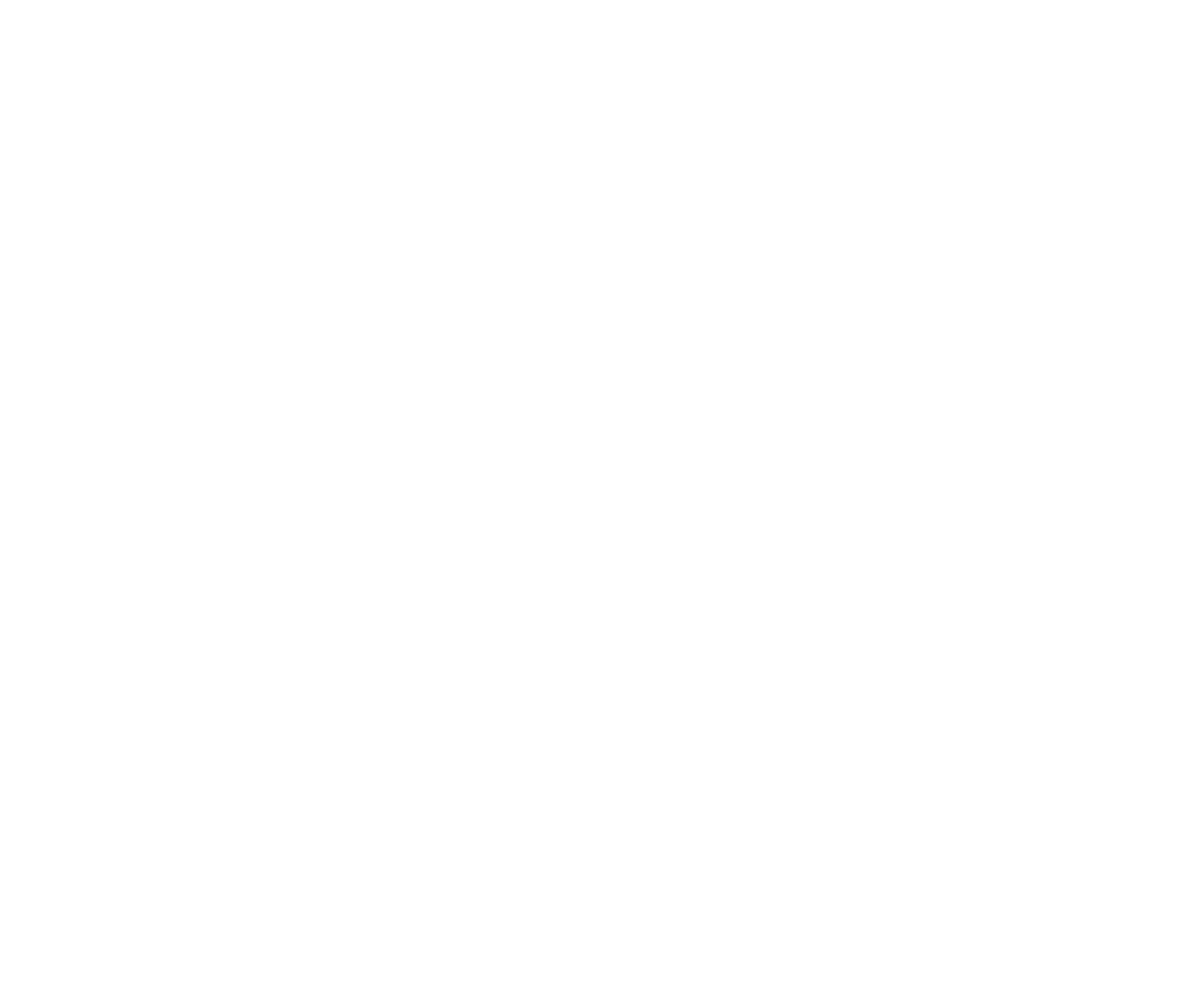
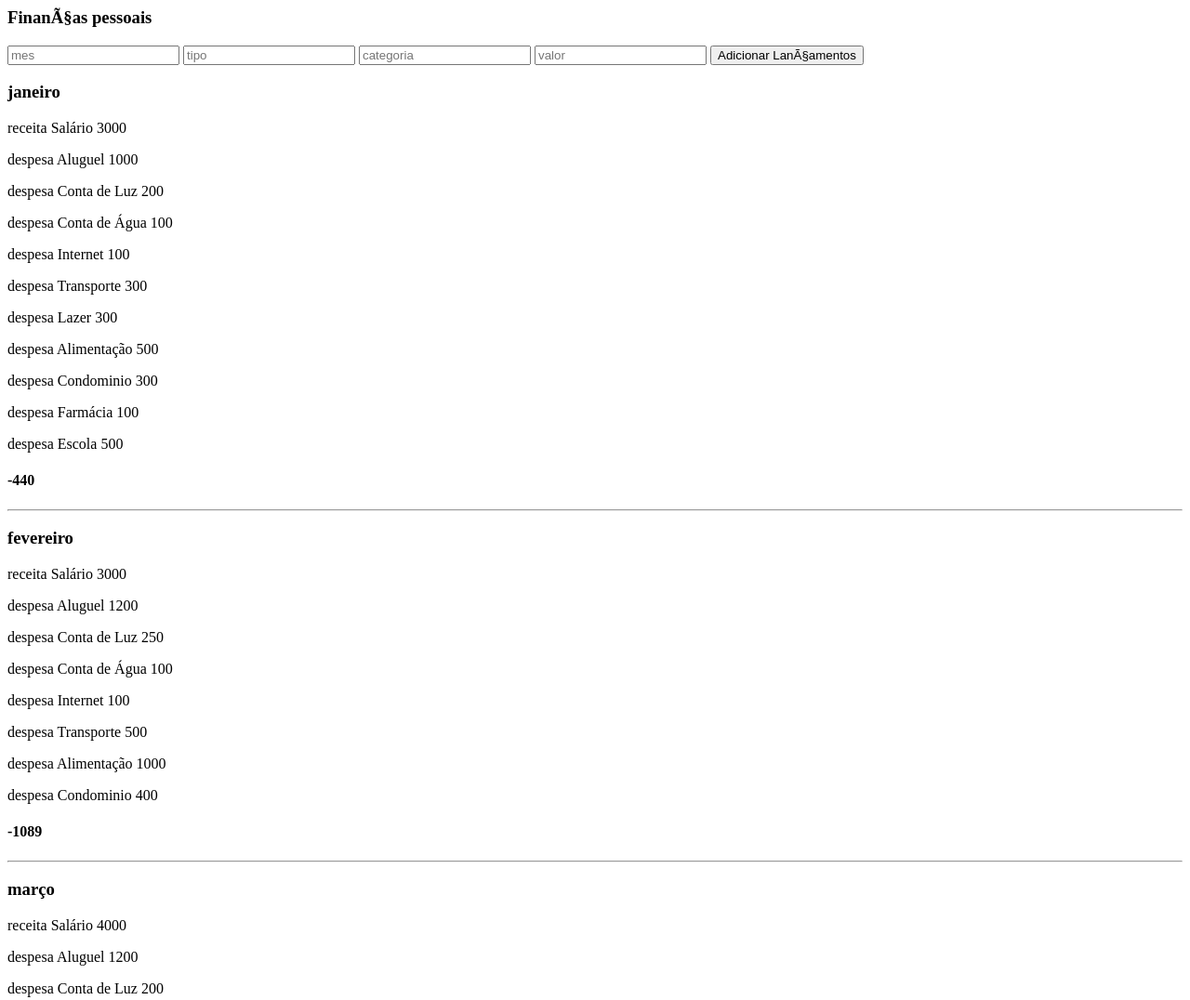
Before and after one commit to luizengdev/ADMFinancas, a plain HTML site: page index.html in a window 1280 px wide. Shown: the top 1076 px of the page at 93% size. Before the commit the page ends 800 px from the top, so only its background shows below. Drawn offline with Linux system fonts and the light colour scheme.

Commit message:
Manipulando a DOM

```diff
--- a/ano.js
+++ b/ano.js
@@ -6,6 +6,15 @@ class Ano {
 
     adicionarMes (mes) {
         this.meses.push(mes);
+    }
+
+    adicionarLancamento (nomeDoMes, lancamento) {
+        for (const mes of this.meses) {
+            if (mes.nome === nomeDoMes) {
+                mes.adicionarLancamento(lancamento);
+                break;
+            }
+        }
     }
 
     calcularSaldo () {
--- a/index.html
+++ b/index.html
@@ -1,10 +1,19 @@
 <html>
 	<head>
+	</head>
+	<body>
+		<h3>Finanças pessoais</h3>
+		<input id="mes" type="text" placeholder="mes"/>
+		<input id="tipo" type="text" placeholder="tipo"/>
+		<input id="categoria" type="text" placeholder="categoria"/>
+		<input id="valor" type="number" placeholder="valor"/>
+		<button id="botao">Adicionar Lançamentos</button>
+		<div id="app"></div>
 		<script src="ano.js"></script>
 		<script src="lancamento.js"></script>
 		<script src="mes.js"></script>
 		<script src="util.js"></script>
 		<script src="main.js" charset="utf8"></script>
 		<script src="teste.js"></script>
-	</head>
+	</body>
 </html>
--- a/main.js
+++ b/main.js
@@ -32,15 +32,15 @@ marco.adicionarLancamento(new Lancamento("Alimentação", "despesa", 1000));
 marco.adicionarLancamento(new Lancamento("Condominio", "despesa", 400));
 
 const abril = new Mes("abril");
-marco.adicionarLancamento(new Lancamento("Salário", "receita", 4000));
-marco.adicionarLancamento(new Lancamento("Aluguel", "despesa", 1200));
-marco.adicionarLancamento(new Lancamento("Conta de Luz", "despesa", 200));
-marco.adicionarLancamento(new Lancamento("Conta de Água", "despesa", 100));
-marco.adicionarLancamento(new Lancamento("Internet", "despesa", 200));
-marco.adicionarLancamento(new Lancamento("Transporte", "despesa", 500));
-marco.adicionarLancamento(new Lancamento("Lazer", "despesa", 800));
-marco.adicionarLancamento(new Lancamento("Alimentação", "despesa", 1000));
-marco.adicionarLancamento(new Lancamento("Condominio", "despesa", 400));
+abril.adicionarLancamento(new Lancamento("Salário", "receita", 4000));
+abril.adicionarLancamento(new Lancamento("Aluguel", "despesa", 1200));
+abril.adicionarLancamento(new Lancamento("Conta de Luz", "despesa", 200));
+abril.adicionarLancamento(new Lancamento("Conta de Água", "despesa", 100));
+abril.adicionarLancamento(new Lancamento("Internet", "despesa", 200));
+abril.adicionarLancamento(new Lancamento("Transporte", "despesa", 500));
+abril.adicionarLancamento(new Lancamento("Lazer", "despesa", 800));
+abril.adicionarLancamento(new Lancamento("Alimentação", "despesa", 1000));
+abril.adicionarLancamento(new Lancamento("Condominio", "despesa", 400));
 
 const ano = new Ano();
 ano.adicionarMes(janeiro);
@@ -54,3 +54,48 @@ janeiro.adicionarLancamento(new Lancamento("Escola", "despesa", 500));
 ano.calcularSaldo();
 
 console.log(ano.meses);
+
+function addElement (parent, elementType, text) {
+    const element = document.createElement(elementType);
+    if (text !== "" && text !== undefined && text !== null) {
+        element.innerText = text;
+    }
+    parent.appendChild(element);
+}
+
+function redenrizar () {
+    const app = document.getElementById("app");
+    if (app.firstChild) {
+        app.firstChild.remove();
+    }
+    const painel = document.createElement("div");
+    for (const mes of ano.meses) {
+        addElement(painel, "h3", mes.nome);
+        for (const lancamento of mes.lancamentos) {
+            const detalhesLancamento = lancamento.tipo + " " + lancamento.categoria + " " + lancamento.valor;
+            addElement(painel, "p", detalhesLancamento);
+        }
+        addElement(painel, "h4", mes.totalizador.saldo);
+        addElement(painel, "hr");
+    }
+    app.appendChild(painel);
+}
+
+redenrizar();
+
+function adicionarLancamento () {
+    const mes = document.getElementById("mes");
+    const categoria = document.getElementById("categoria");
+    const tipo = document.getElementById("tipo");
+    const valor = document.getElementById("valor");
+    ano.adicionarLancamento(mes.value, new Lancamento(categoria.value, tipo.value, parseFloat(valor.value)));
+    ano.calcularSaldo();
+    redenrizar();
+    mes.value= "";
+    categoria.value = "";
+    tipo.value = "";
+    valor.value = "";
+}
+
+const botao = document.getElementById("botao");
+botao.addEventListener("click", adicionarLancamento);
--- a/teste.js
+++ b/teste.js
@@ -1,4 +1,4 @@
 	//teste
-	console.log(janeiro.totalizador.saldo === 100.5)
-	console.log(fevereiro.totalizador.saldo === -494.45)
-	console.log(marco.totalizador.saldo === -983.89)
+	//console.log(janeiro.totalizador.saldo === 100.5)
+	//console.log(fevereiro.totalizador.saldo === -494.45)
+	//console.log(marco.totalizador.saldo === -983.89)
```
